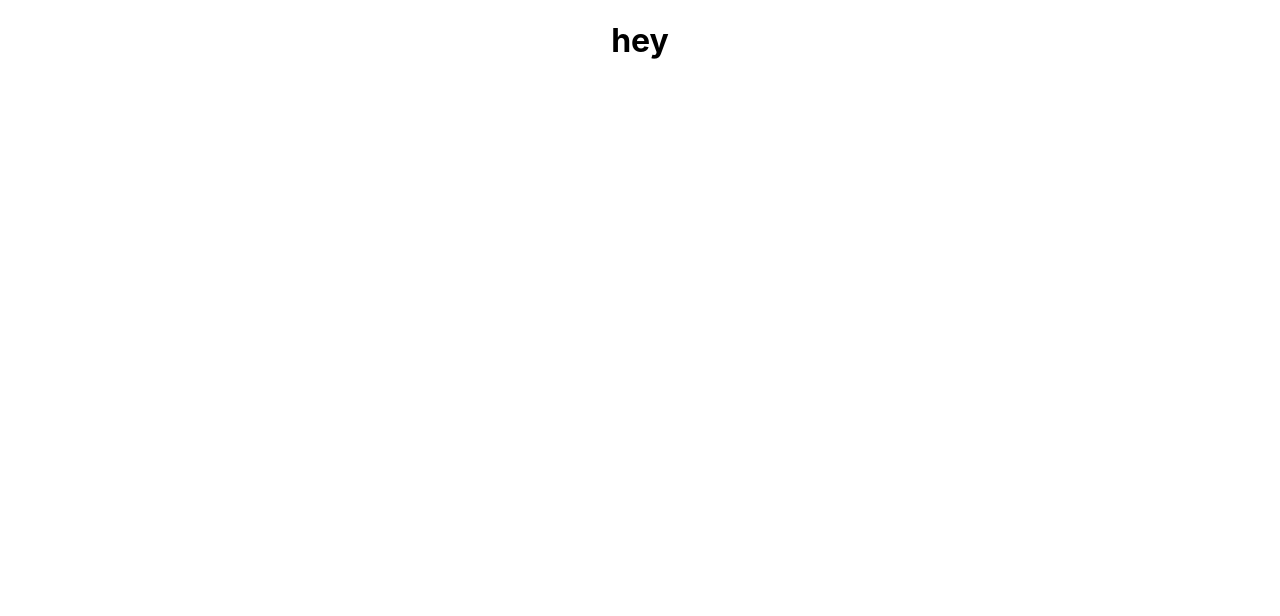
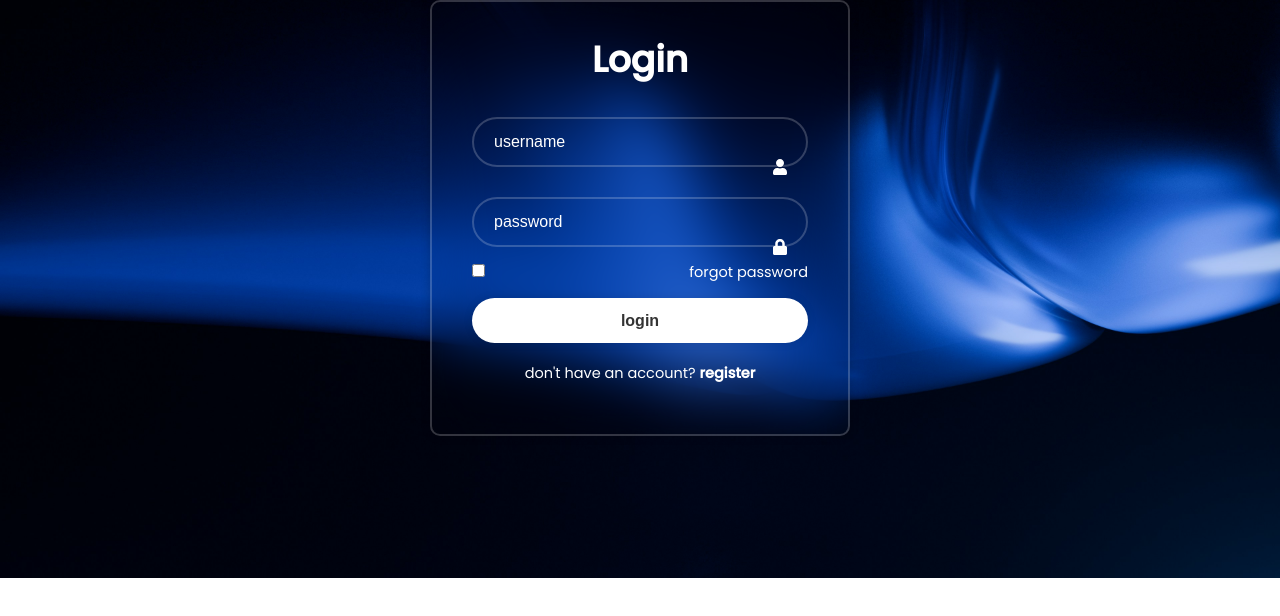
Before and after one commit to sivadath-10/Thoughtminds, a React (Create React App) app in the folder my-app/: page / in a window 1280 px wide. Shown: the top 616 px of the page. Built offline with nearby package versions, Linux system fonts and the light colour scheme.

Commit message:
Initial commit

```diff
--- a/my-app/public/index.html
+++ b/my-app/public/index.html
@@ -24,7 +24,7 @@
       work correctly both with client-side routing and a non-root public URL.
       Learn how to configure a non-root public URL by running `npm run build`.
     -->
-    <title>React App</title>
+    <title>login form in react js </title>
   </head>
   <body>
     <noscript>You need to enable JavaScript to run this app.</noscript>
--- a/my-app/src/App.css
+++ b/my-app/src/App.css
@@ -1,38 +1,111 @@
-.App {
+@import url('https://fonts.googleapis.com/css2?family=Lato:ital,wght@0,100;0,300;0,400;0,700;0,900;1,100;1,300;1,400;1,700;1,900&family=Poppins:wght@400;500&display=swap');
+*{
+  margin: 0;
+  padding: 0;
+  box-sizing: border-box;
+
+}
+
+body {
+  margin: 0;
+  font-family: 'poppins', sans-serif;
+  -webkit-font-smoothig: antialiased;
+  -moz-osx-font-smoothig: grayscale;
+  display: flex;
+  justify-content: center;
+  align-items: center;
+  min-height: 100px;
+  background: url('./assets/vimal-s-ZhVUAUc8V4s-unsplash.jpg')no-repeat;
+  background-size: cover;
+  background-position: center;
+}
+.App{
+  width: 420px;
+  background: transparent;
+  border: 2px solid rgba(255,255,255,.2);
+  backdrop-filter: blur(30px);
+  box-shadow: 0 0 10px rgba(0,0,0,.2);
+  color: #fff;
+  border-radius: 10px;
+  padding: 30px 40px;
+
+}
+.App h1 {
+  font-size: 36px;
   text-align: center;
 }
+.App .input-box{
+  position: relative;
+  width: 100%;
+  height: 50px;
+  margin: 30px 0;
+}
+.input-box input{
+  width: 100%;
+  height: 100%;
+  background: transparent;
+  border: none;
+  outline: none;
+  border: 2px solid rgba(255,255,255,.2);
+  border-radius: 40px;
+  font-size: 16px;
+  color: #fff;
+  padding: 20px 45px 20px 20px}
+.input-box input::placeholder{
+  color: #fff;
+}
+.input-box .icon{
+  position: absolute;
+  right: 20px;
+  top: 50px;
+  transform: translateY(-50%);
+  font-size:16;
+}
+.App .remember-forgot {
+  display: flex;
+  justify-content: space-between;
+  font-size: 14.5px;
+  margin: -15px 0 15px;
 
-.App-logo {
-  height: 40vmin;
-  pointer-events: none;
 }
+.remember-forgot label input {
+  accent-color: #fff;
+  margin-right: 4px;
+}
+.remember-forgot a{
+  color: #fff;
+  text-decoration: none;
 
-@media (prefers-reduced-motion: no-preference) {
-  .App-logo {
-    animation: App-logo-spin infinite 20s linear;
-  }
 }
-
-.App-header {
-  background-color: #282c34;
-  min-height: 100vh;
-  display: flex;
-  flex-direction: column;
-  align-items: center;
-  justify-content: center;
-  font-size: calc(10px + 2vmin);
-  color: white;
+.remember-forgot a:hover{
+  text-decoration: underline;
 }
-
-.App-link {
-  color: #61dafb;
+.App button {
+  width: 100%;
+  height: 45px;
+  background: #fff;
+  border: none;
+  outline: none;
+  border-radius: 40px;
+  box-shadow: 0 0 10px rgba(0,0,0,.1);
+  cursor: pointer;
+  font-size: 16px;
+  color: #333;
+  font-weight: 700;
 }
-
-@keyframes App-logo-spin {
-  from {
-    transform: rotate(0deg);
-  }
-  to {
-    transform: rotate(360deg);
-  }
+.App .register-link{
+  font-size: 14.5px;
+  text-align: center;
+  margin: 20px;
 }
+.register-link p a{
+  color: #fff;
+  text-decoration: none;
+  font-weight:600
+}
+.register-link p q:hover{
+  text-decoration: underline;
+}
+code{
+  font-family:source-code-pro,menlo,manaco,consolas,'courier new',monospace;
+}
--- a/my-app/src/App.js
+++ b/my-app/src/App.js
@@ -1,12 +1,31 @@
-
+import React, { useState } from 'react';
 import './App.css';
-
-function App() {
+import { FaUser } from "react-icons/fa";
+import { FaLock } from "react-icons/fa";
+const App = () => {
   return (
-    <div className="App">
-      <h1>hey</h1>
+    <div className='App'>
+      <form action="">
+        <h1>Login</h1>
+        <div className="input-box">
+          <input type="text" placeholder='username' required />
+          <FaUser className='icon' />
+        </div>
+        <div className="input-box">
+          <input type="password" placeholder="password" required />
+         <FaLock className='icon'/>
+        </div>
+        <div className="remember-forgot">
+          <label><input type="checkbox" /></label>
+          <a href="#">forgot password</a>
+        </div>
+        <button type="submit">login</button>
+        <div className="register-link">
+          <p>don't have an account? <a href="#">register</a></p>
+        </div>
+      </form>
     </div>
   );
-}
+};
 
 export default App;
--- /dev/null
+++ b/package.json
@@ -0,0 +1,5 @@
+{
+  "dependencies": {
+    "react-icons": "^5.5.0"
+  }
+}
```
Also changed, not shown: my-app/src/assets/vimal-s-ZhVUAUc8V4s-unsplash.jpg (added), my-app/src/index.js (line endings or trailing spaces), 1 other file (tests, documents, lock files or other folders).
